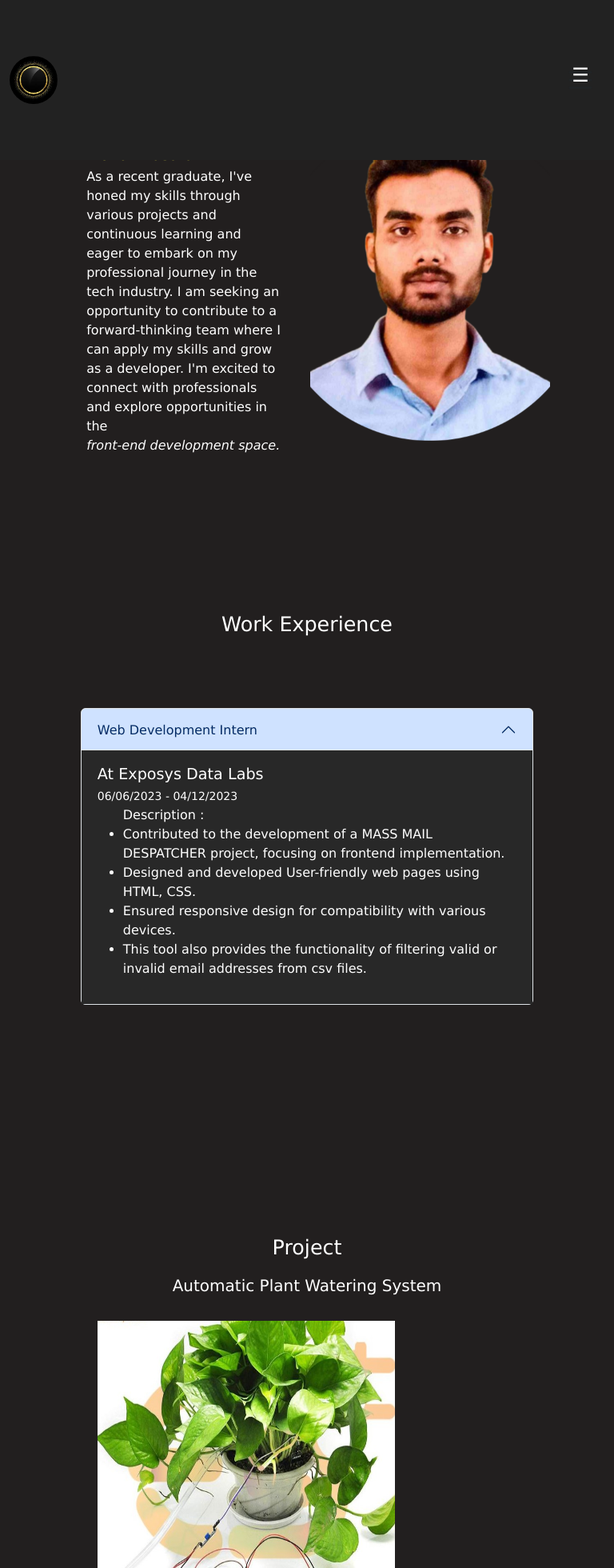
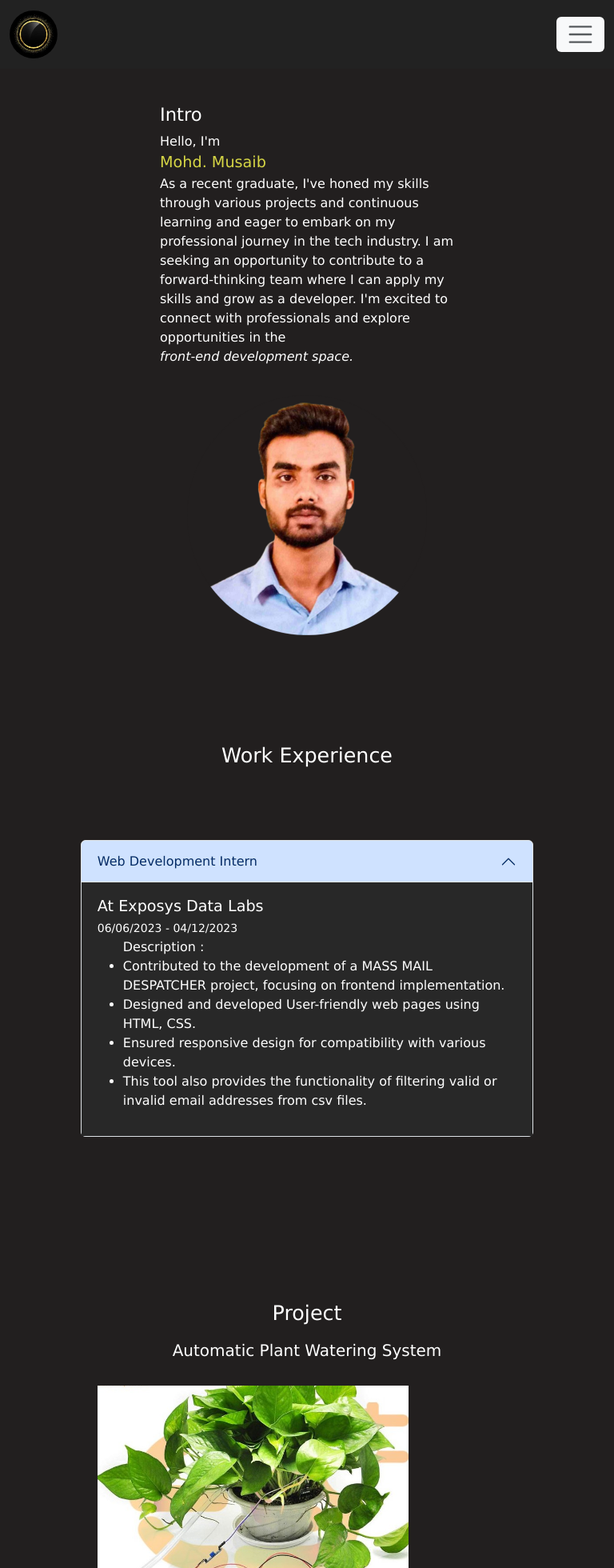
Before and after one commit to muhammadmusaib/myportfolio, a React (Create React App) app: page / in a window 768 px wide. Shown: the top 1960 px of the page at 80% size. Built offline with nearby package versions, Linux system fonts and the light colour scheme.

Commit message:
Responsiveness Issue Fixed

```diff
--- a/src/components/Contact.css
+++ b/src/components/Contact.css
@@ -1,18 +1,18 @@
-#contact{
+#contact {
   justify-content: center;
   /* display: flex; */
-    margin-top: 8vh;
-    margin-bottom: 4vh;
-
+  padding-top: 10%;
 }
-  .contactDesc{
+.contactDesc {
   padding: 1rem;
   font-size: medium;
   font-weight: 300;
   display: flex;
   justify-content: center;
 }
-  .name, .email, .msg{
+.name,
+.email,
+.msg {
   font-size: medium;
   width: 100%;
   max-width: 40rem;
@@ -21,17 +21,17 @@
   color: white;
   border: none;
   border-radius: 0.5rem;
-    background: rgb(40,40,40);
+  background: rgb(40, 40, 40);
   display: flex;
 }
-  .submitbtn{
+.submitbtn {
   background: white;
   border: none;
   padding: 0.75rem 3.5rem;
   border-radius: 0.5rem;
-    margin: 2rem ;
+  margin: 2rem;
 }
-  .Contactform{
+.Contactform {
   flex-wrap: wrap;
   justify-content: center;
   align-items: center;
@@ -41,8 +41,10 @@
   /* max-width: 60rem;  */
   margin: 1rem;
 }
-  .link{
-
+.links {
+  text-align: center;
+}
+.link {
   object-fit: cover;
   height: 3rem;
   width: 3rem;
@@ -50,25 +52,29 @@
   border-radius: 26rem;
 }
 @media (max-width: 768px) {
-    .Contactform , input{
+  #contact {
+    padding-top: 15%;
+  }
+  .Contactform,
+  input {
     justify-content: center;
     display: flow-root;
     margin-right: 26px;
     margin-bottom: 40px;
   }
-    .submitbtn{
-      margin: 12px;
-      margin-left: 24px;
+  .submitbtn {
+    margin: 0.5rem;
+    padding: 0.5rem 1rem;
+    width: 100%;
   }
-    .link{
+  .link {
     display: inline;
     /* justify-content: center; */
     /* border-radius: 26rem; */
     margin-top: 25px;
     /* margin-left: 10px; */
   }
-    .contactDesc{
+  .contactDesc {
     text-align: justify;
   }
-
 }
--- a/src/components/Intro.css
+++ b/src/components/Intro.css
@@ -2,8 +2,6 @@
   display: flex;
   flex-wrap: wrap;
   justify-content: space-around;
-  margin-top: 10%;
-  margin-bottom: 95px;
   padding: 20px 10%;
 }
 
@@ -40,16 +38,17 @@
 
 @media (min-width: 768px) {
   .firstSection {
-    flex-wrap: nowrap;
+    /* flex-wrap: nowrap; */
+    width: 100%;
   }
 
   .firstSection div {
-    width: 45%; /* Take more space on larger screens */
+    /* width: 45%; */
   }
 
   .rightSection img {
-    height: 50vh;
-    width: auto;
+    /* height: 50vh;
+    width: auto; */
   }
 }
 
@@ -61,7 +60,8 @@
   .leftSection {
     font-size: 1.2rem;
   }
-  .leftSection , span {
+  .leftSection,
+  span {
     text-align: left;
   }
 }
--- a/src/components/Intro.js
+++ b/src/components/Intro.js
@@ -4,7 +4,6 @@ import profilepic from "../profilepic.png";
 
 const Intro = () => {
   return (
-    <div>
     <section className="firstSection" id="intro">
       <div className="leftSection">
         <h4 className="my-2 italic">Intro</h4>
@@ -12,9 +11,9 @@ const Intro = () => {
         <span style={{ color: "rgb(214, 214, 69)" }}>
           <big>Mohd. Musaib</big>
         </span>
-          As a recent graduate, I've honed my skills through various projects
-          and continuous learning and eager to embark on my professional journey
-          in the tech industry. I am seeking an opportunity to contribute to a
+        As a recent graduate, I've honed my skills through various projects and
+        continuous learning and eager to embark on my professional journey in
+        the tech industry. I am seeking an opportunity to contribute to a
         forward-thinking team where I can apply my skills and grow as a
         developer. I'm excited to connect with professionals and explore
         opportunities in the
@@ -24,7 +23,6 @@ const Intro = () => {
         <img src={profilepic} alt="profile" className="myimage" />
       </div>
     </section>
-    </div>
   );
 };
 
--- a/src/components/Navbar.css
+++ b/src/components/Navbar.css
@@ -7,6 +7,9 @@
   display: flex;
   background-color: rgb(34, 34, 34);
   width: 100%;
+  position: sticky;
+  top: 0;
+  z-index: 9999;
 }
 
 .navbar-toggler {
@@ -22,15 +25,12 @@
 
 .navbar-collapse {
   flex-basis: auto;
-  flex-grow: 1;
   align-items: center;
   justify-content: flex-end;
 }
 
 .navbar-collapse.show {
   display: flex;
-  flex-direction: column;
-  align-items: center;
 }
 
 .navbar-nav {
@@ -46,9 +46,9 @@
 
 .nav-link:hover {
   color: rgb(214, 214, 69);
-  padding-bottom: 0.1rem;
+  /* padding-bottom: 0.1rem; */
   border-bottom: 0.2px solid rgb(214, 214, 69);
-  font-size: 1.01rem;
+  /* font-size: 1.01rem; */
 }
 
 .nav-item a {
@@ -62,24 +62,44 @@
 }
 
 @media (max-width: 768px) {
+  @keyframes panelAnimation {
+    0% {
+      opacity: 0;
+    }
+    100% {
+      opacity: 1;
+    }
+  }
+  #navbarNavAltMarkup {
+    min-width: 100%;
+  }
+
   .navbar-collapse {
     display: none;
-
   }
 
   .navbar-collapse.show {
     display: flex;
+    justify-content: start;
+    align-items: start;
+    animation-name: panelAnimation;
+    animation-duration: 1s;
+
+    .nav-item {
+      padding-left: 10%;
+    }
   }
 
   .navbar-nav {
     flex-direction: column;
     align-items: flex-start;
+    width: 100%;
   }
 
   .nav-link {
     margin: 10px 0;
   }
-  .container-fluid{
-    height: 23vh;
+  .container-fluid {
+    /* height: 23vh; */
   }
 }
--- a/src/components/Navbar.js
+++ b/src/components/Navbar.js
@@ -11,23 +11,34 @@ const Navbar = () => {
   };
 
   return (
-    <nav className="navbar fixed-top navbar-expand-lg">
+    <nav className="navbar navbar-expand-lg navbar-light">
       <div className="container-fluid">
-        <img src={logo} alt="logo" className="logo" />
-        <div className="d-flex">
-          <button className="navbar-toggler" type="button" onClick={toggleMenu}>
-            <span className="navbar-toggler-icon">&#9776;</span>
-          </button>
-          <div
-            className={`collapse navbar-collapse ${isOpen ? "show" : ""}`}
-            id="navbarSupportedContent"
-          >
-            <ul className="navbar-nav me-auto mb-2 mb-lg-0">
+        <a className="navbar-brand flex-grow-1" href="#">
+          <img src={logo} alt="logo" className="logo" />
+        </a>
+        <button
+          className="navbar-toggler bg-light"
+          type="button"
+          data-bs-toggle="collapse"
+          data-bs-target="#navbarNavAltMarkup"
+          aria-controls="navbarNavAltMarkup"
+          aria-expanded="false"
+          aria-label="Toggle navigation"
+          onClick={toggleMenu}
+        >
+          <span className="navbar-toggler-icon"></span>
+        </button>
+        <div
+          className={`collapse navbar-collapse ${isOpen ? "show" : ""}`}
+          id="navbarNavAltMarkup"
+        >
+          <div className="navbar-nav">
+            <ul className="navbar-nav mb-2 mb-lg-0">
               <li className="nav-item">
                 <Link
                   onClick={() => setIsOpen(false)}
                   className="nav-link mx-4"
-                  activeClass="active"
+                  activeClassName="active"
                   to="intro"
                   spy={true}
                   smooth={true}
@@ -41,7 +52,7 @@ const Navbar = () => {
                 <Link
                   onClick={() => setIsOpen(false)}
                   className="nav-link mx-4"
-                  activeClass="active"
+                  activeClassName="active"
                   to="work"
                   spy={true}
                   smooth={true}
@@ -55,7 +66,7 @@ const Navbar = () => {
                 <Link
                   onClick={() => setIsOpen(false)}
                   className="nav-link mx-4"
-                  activeClass="active"
+                  activeClassName="active"
                   to="project"
                   spy={true}
                   smooth={true}
@@ -69,7 +80,7 @@ const Navbar = () => {
                 <Link
                   onClick={() => setIsOpen(false)}
                   className="nav-link mx-4"
-                  activeClass="active"
+                  activeClassName="active"
                   to="skills"
                   spy={true}
                   smooth={true}
@@ -83,7 +94,7 @@ const Navbar = () => {
                 <Link
                   onClick={() => setIsOpen(false)}
                   className="nav-link mx-4"
-                  activeClass="active"
+                  activeClassName="active"
                   to="contact"
                   spy={true}
                   smooth={true}
--- a/src/components/Project.css
+++ b/src/components/Project.css
@@ -1,3 +1,6 @@
+#project {
+  padding-top: 10%;
+}
 .ProjectleftSection {
   /* margin-top: 50px;
     margin-left: 10px; */
@@ -15,8 +18,8 @@
   width: 100%;
 }
 .ProjectrightSection img {
-  height: 90%;
-  width: 100%;
+  /* height: 90%; */
+  width: 70%;
 }
 .Projectfirstsection {
   display: flex;
@@ -25,6 +28,9 @@
 }
 
 @media (max-width: 768px) {
+  #project {
+    padding-top: 15%;
+  }
   .Projectfirstsection {
     flex-direction: column-reverse;
     margin-top: 32px;
@@ -47,12 +53,11 @@
   .ProjectrightSection {
     margin-left: 16px;
     padding: 0 10%;
-    height: 55vh;
-    width: 64vh;
+    /* height: 55vh; */
+    /* width: 64vh; */
   }
-  #projectName{
+  #projectName {
     text-align: center;
     margin-top: 20px;
   }
-
 }
--- a/src/components/Skills.css
+++ b/src/components/Skills.css
@@ -1,3 +1,6 @@
+#skills {
+  padding-top: 10%;
+}
 .SkillsFirstSection {
   display: flex;
   flex-direction: row;
@@ -48,3 +51,9 @@
 .card img {
   padding: inherit;
 }
+
+@media (max-width: 768px) {
+  #skills {
+    padding-top: 15%;
+  }
+}
--- a/src/components/Work.css
+++ b/src/components/Work.css
@@ -1,7 +1,6 @@
 .work-container {
-  margin-top: 20vh;
-  margin-bottom: 60vh;
   padding: 0px 10%;
+  padding-top: 10%;
 }
 #accordionExample {
   margin: 90px 0px;
@@ -18,7 +17,8 @@
 }
 @media (max-width: 768px) {
   .work-container {
-    margin-bottom: 36vh;
+    /* margin-bottom: 36vh; */
     padding: 0px 10%;
+    padding-top: 15%;
   }
 }
```
Also changed, not shown: src/components/Contact.js (+12 -2 lines). Lines whose indentation alone changed are shown as unchanged.
